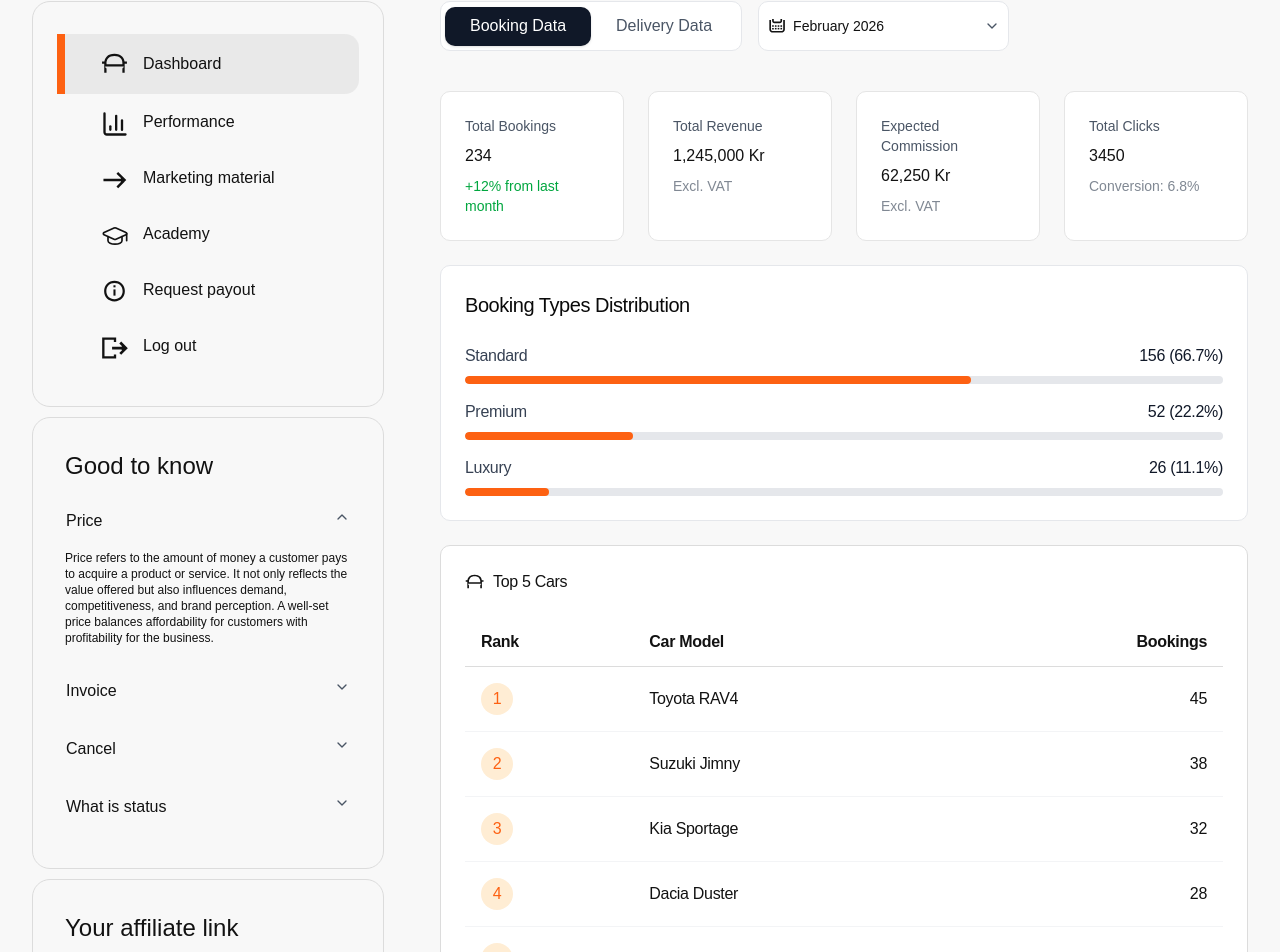
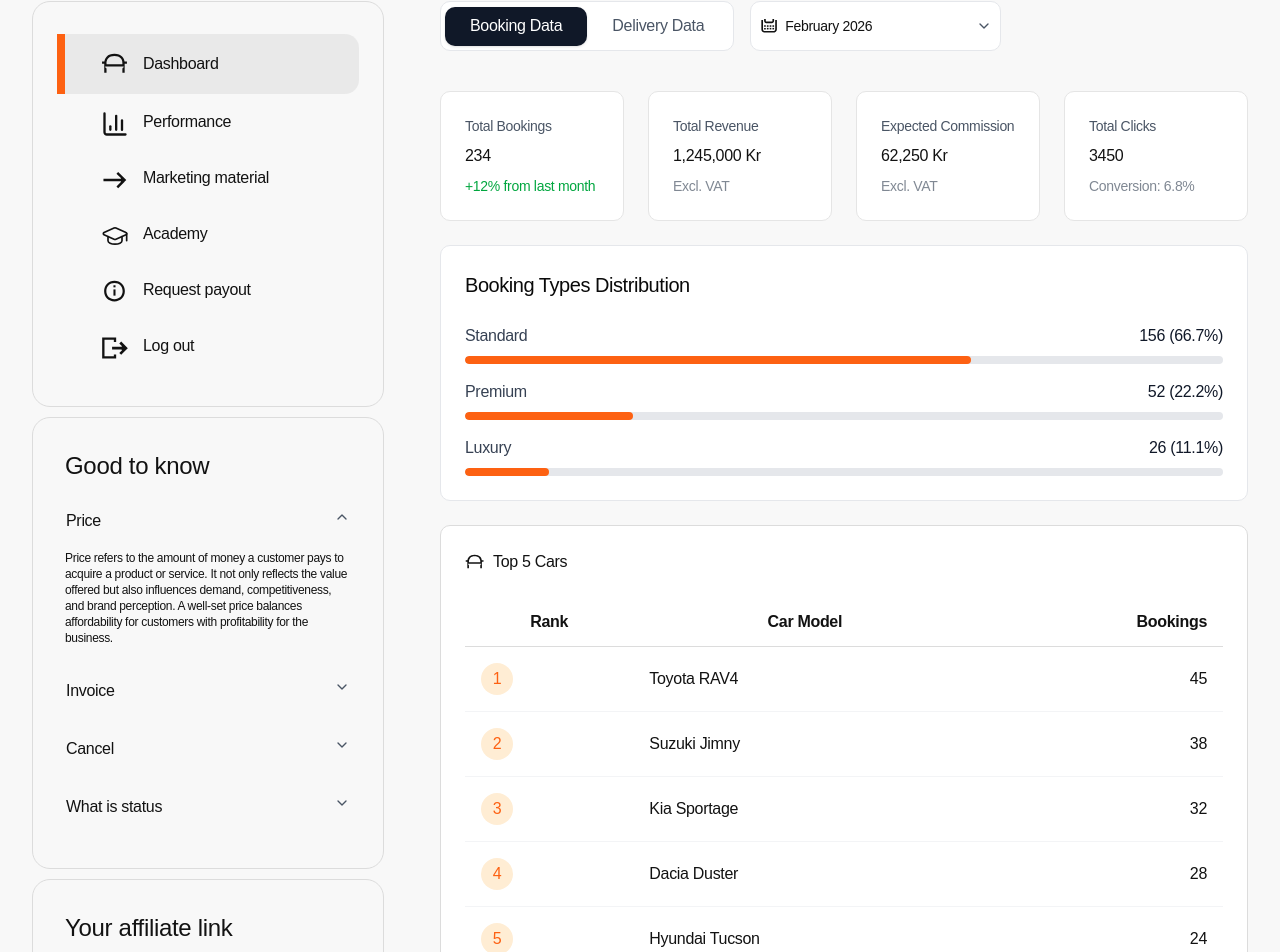
Before and after one commit to Hjortur17/blue-affiliate, a Next.js app: page / in a window 1280 px wide. Shown: the part 151-1103 px from the top of the page. Built offline with nearby package versions, Linux system fonts and the light colour scheme; a web font is replaced by a local one.

Commit message:
🔨 Fix - Styles

```diff
--- a/src/app/globals.css
+++ b/src/app/globals.css
@@ -56,6 +56,7 @@ body {
   font-family: var(--font-host-grotesk);
   font-size: var(--text-base);
   line-height: var(--text-base--line-height);
+  letter-spacing: -0.312px;
 }
 
 :root {
--- a/src/components/NoteBanner.tsx
+++ b/src/components/NoteBanner.tsx
@@ -2,7 +2,7 @@ import { IconComponent } from "./Icon";
 
 export default function NoteBanner() {
   return (
-    <div className="flex items-center gap-3 bg-[#eff6ff] border border-[#bedbff] rounded-[10px] px-4 py-4">
+    <div className="flex items-center gap-3 bg-[#eff6ff] border border-[#bedbff] rounded-lg px-4 py-4">
       <IconComponent icon="Information" className="size-5 text-primary shrink-0" />
       <p className="text-sm tracking-[-0.15px] text-[#1c398e]">
         <span className="font-bold">Note: </span>
--- a/src/components/StatsGrid.tsx
+++ b/src/components/StatsGrid.tsx
@@ -35,9 +35,9 @@ export default function StatsGrid() {
   return (
     <div className="grid grid-cols-4 gap-6">
       {stats.map((stat) => (
-        <div key={stat.label} className="bg-white border border-border rounded-lg p-6 flex flex-col gap-2">
+        <div key={stat.label} className="bg-white border rounded-lg p-6 flex flex-col gap-2">
           <p className="text-sm text-muted-foreground">{stat.label}</p>
-          <p className="text-base text-foreground">{stat.value}</p>
+          <p>{stat.value}</p>
           <p
             className={cn("text-sm", {
               "text-green-600": stat.subtextColor === "green",
--- a/src/components/TopCars.tsx
+++ b/src/components/TopCars.tsx
@@ -10,30 +10,30 @@ const topCars = [
 
 export default function TopCars() {
   return (
-    <div className="bg-card border border-light-gray rounded-[10px] px-6 pt-6 pb-px flex flex-col gap-6">
+    <div className="bg-card border border-light-gray rounded-lg px-6 pt-6 pb-px flex flex-col gap-6">
       <div className="flex items-center gap-2">
         <IconComponent icon="Car" className="size-5 text-foreground" />
-        <h2 className="text-foreground tracking-[-0.31px]">Top 5 Cars</h2>
+        <h2>Top 5 Cars</h2>
       </div>
 
       <table className="w-full">
         <thead>
           <tr className="border-b border-light-gray">
-            <th className="text-left font-bold tracking-[-0.31px] px-4 py-3">Rank</th>
-            <th className="text-left font-bold tracking-[-0.31px] px-4 py-3">Car Model</th>
-            <th className="text-right font-bold tracking-[-0.31px] px-4 py-3">Bookings</th>
+            <th className="font-bold px-4 py-3">Rank</th>
+            <th className="font-bold px-4 py-3">Car Model</th>
+            <th className="text-right font-bold px-4 py-3">Bookings</th>
           </tr>
         </thead>
         <tbody>
           {topCars.map((car, index) => (
             <tr key={car.model} className="border-b border-[#f3f4f6]">
               <td className="px-4 py-4">
-                <span className="inline-flex items-center justify-center size-8 rounded-full bg-[#ffedd4] text-secondary tracking-[-0.31px]">
+                <span className="inline-flex items-center justify-center size-8 rounded-full bg-[#ffedd4] text-secondary ">
                   {index + 1}
                 </span>
               </td>
-              <td className="px-4 py-4 tracking-[-0.31px]">{car.model}</td>
-              <td className="px-4 py-4 text-right tracking-[-0.31px]">{car.bookings}</td>
+              <td className="px-4 py-4 ">{car.model}</td>
+              <td className="px-4 py-4 text-right ">{car.bookings}</td>
             </tr>
           ))}
         </tbody>
```
